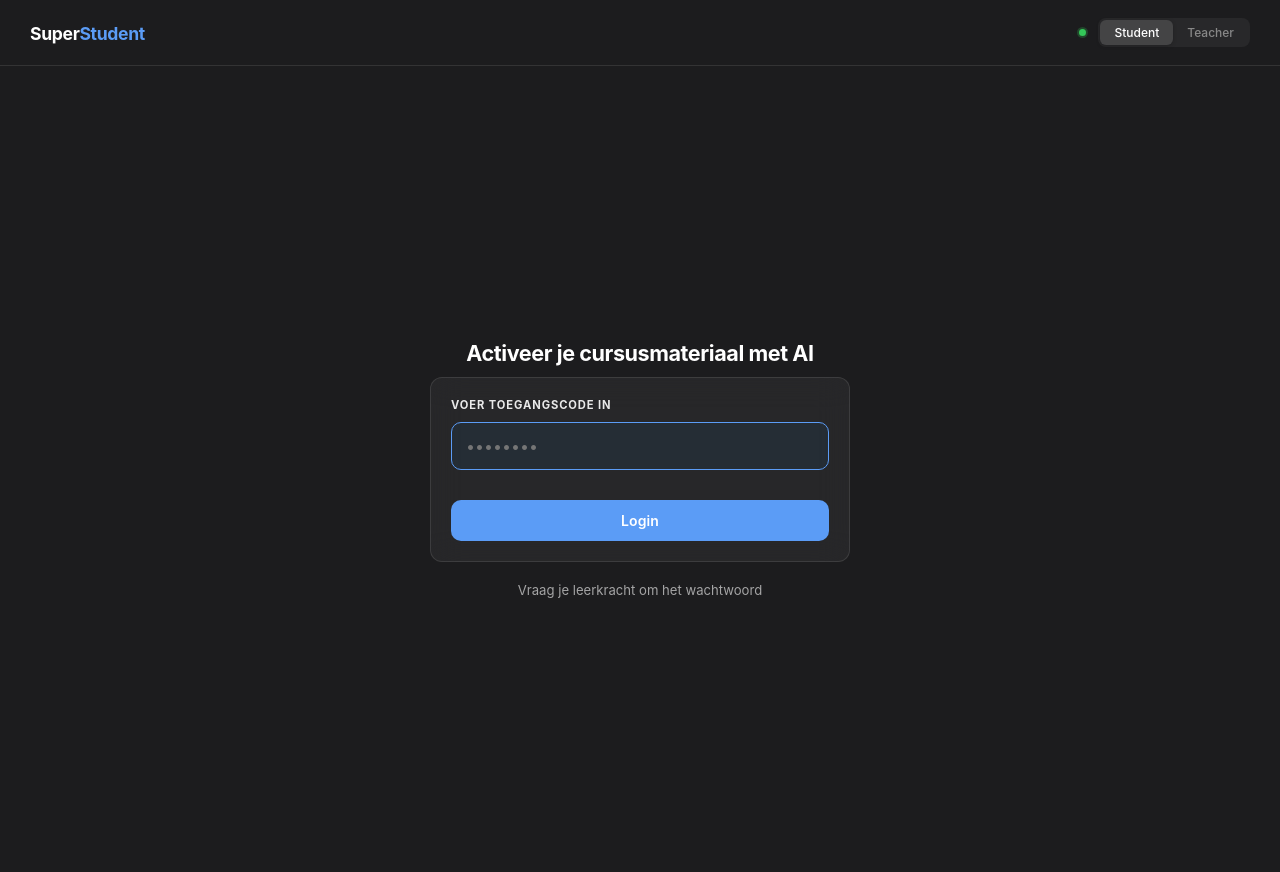
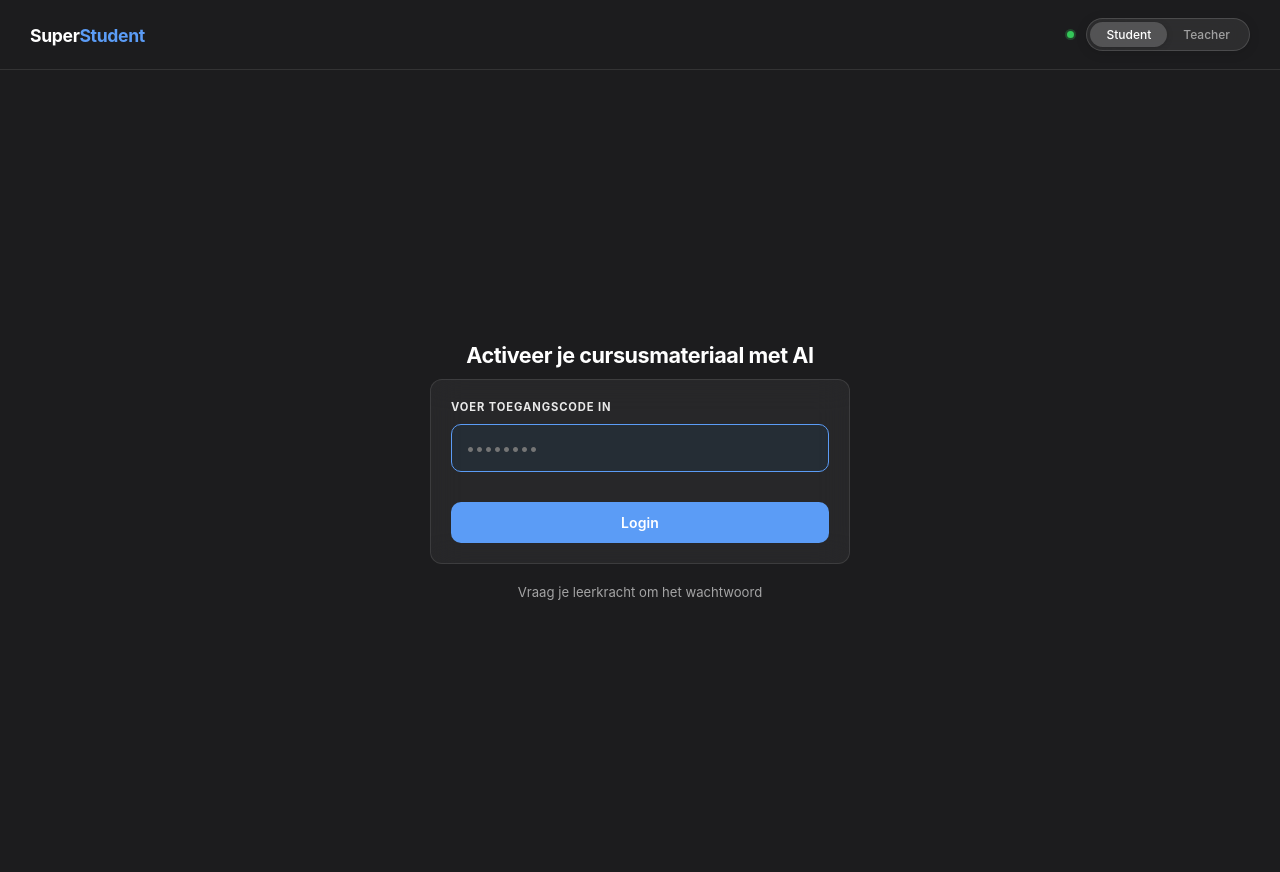
Before and after one commit to Anton2001-cpu/Superstudent, a Flask app: page /login in a window 1280 px wide. Run offline with Flask 3, Linux system fonts and the light colour scheme.

Commit message:
Apple-style pill toggle on login page with smooth transitions
Co-Authored-By: Claude Sonnet 4.6 <noreply@anthropic.com>

```diff
--- a/templates/login.html
+++ b/templates/login.html
@@ -60,23 +60,27 @@
     }
 
     .toggle-group {
-      background: rgba(128,128,128,0.12);
-      border-radius: 8px;
-      padding: 2px;
+      background: rgba(128,128,128,0.18);
+      backdrop-filter: blur(20px);
+      -webkit-backdrop-filter: blur(20px);
+      border: 1px solid rgba(255,255,255,0.14);
+      border-radius: 20px;
+      padding: 3px;
       display: flex;
+      box-shadow: 0 2px 12px rgba(0,0,0,0.12);
     }
     .toggle-group button {
       background: none; border: none;
-      color: var(--text-dim);
-      padding: 5px 14px; border-radius: 6px;
+      color: rgba(255,255,255,0.55);
+      padding: 5px 16px; border-radius: 16px;
       cursor: pointer; font-family: inherit; font-size: 12px;
       font-weight: 500;
-      transition: background 0.15s, color 0.15s;
+      transition: background 0.22s ease, color 0.22s ease, box-shadow 0.22s ease;
     }
     .toggle-group button.active {
-      background: rgba(255,255,255,0.13);
+      background: rgba(255,255,255,0.18);
       color: white;
-      box-shadow: 0 1px 4px rgba(0,0,0,0.2);
+      box-shadow: 0 1px 6px rgba(0,0,0,0.18);
     }
 
     .hero-container {
```
